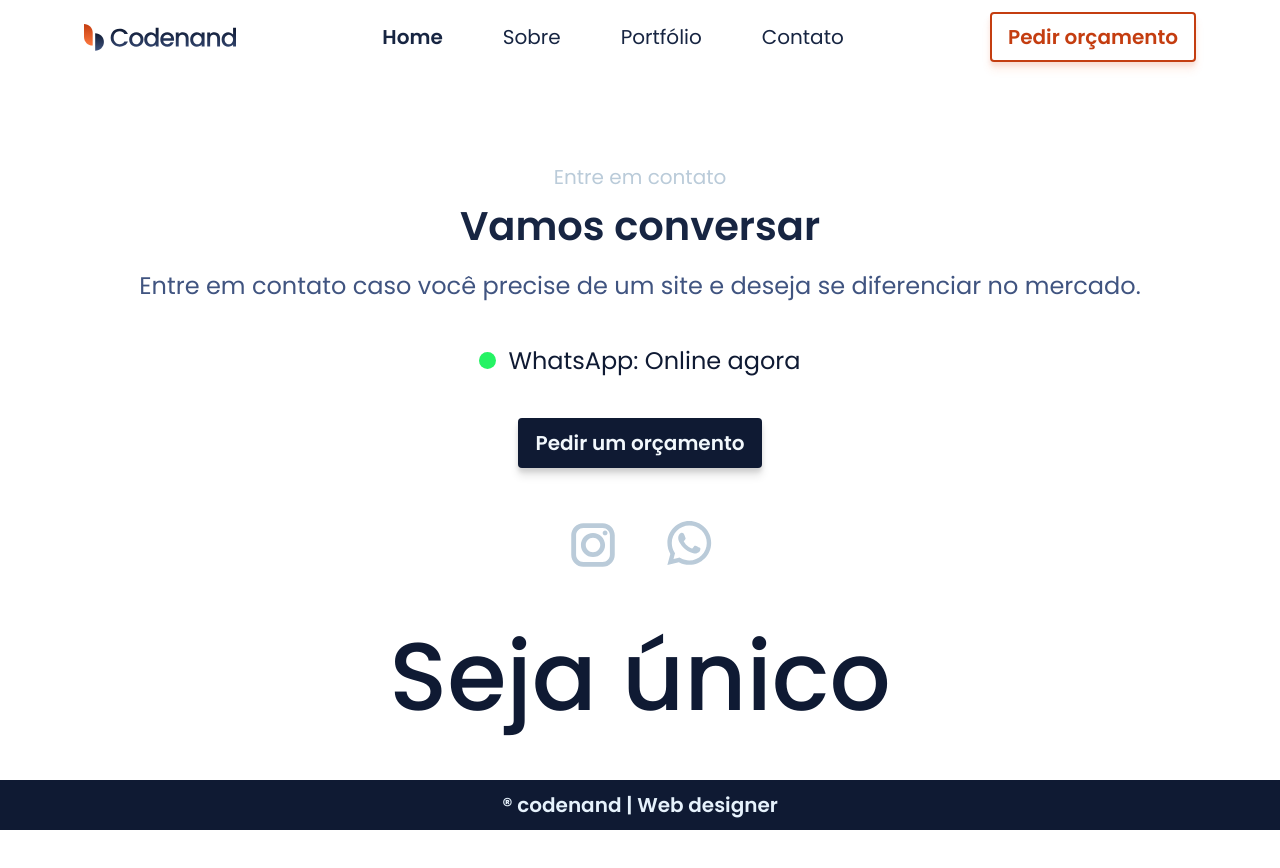
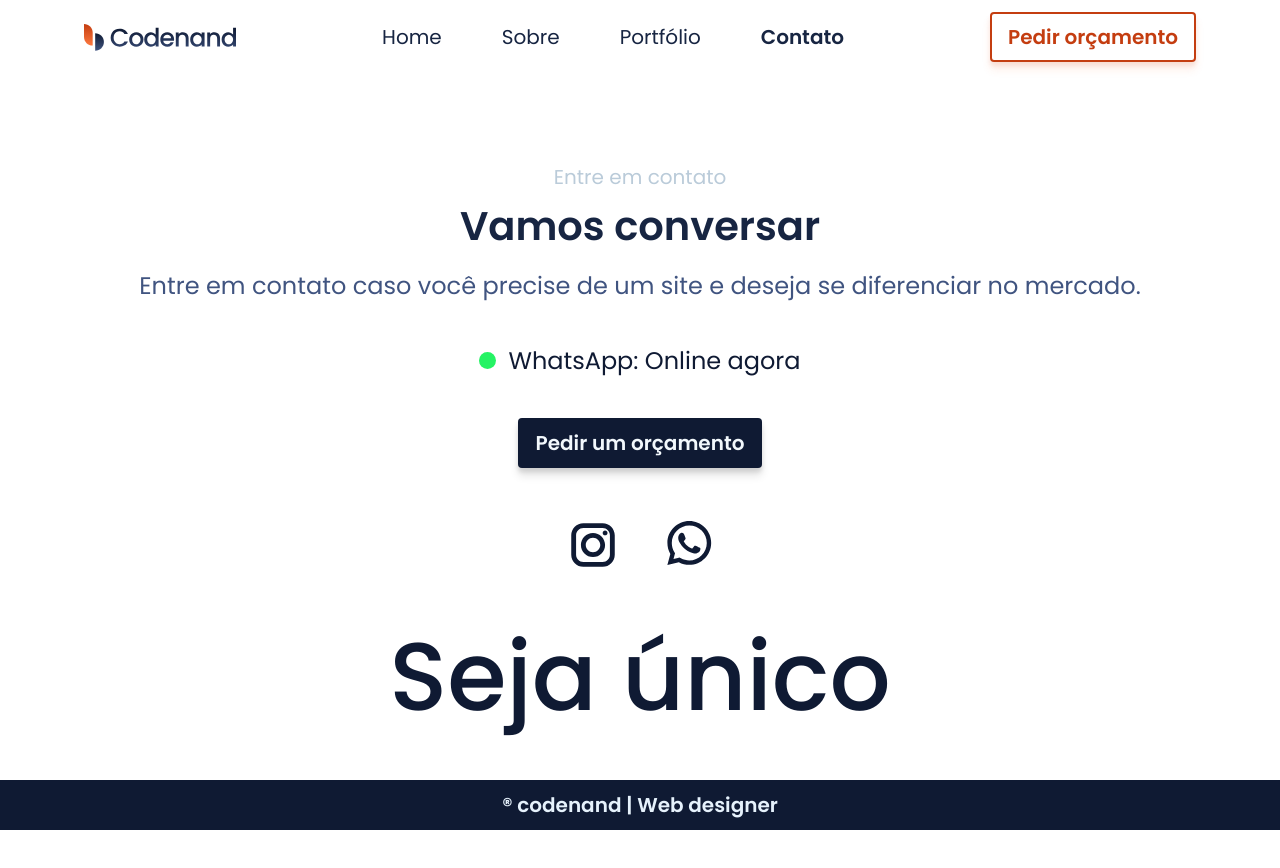
Before and after one commit to Weryclison/Codenand, a plain HTML site: page contato.html in a window 1280 px wide. Shown: the top 868 px of the page. Drawn offline with Linux system fonts and the light colour scheme.

Commit message:
pequenas correções

```diff
--- a/contato.html
+++ b/contato.html
@@ -22,10 +22,10 @@
         <span id="hamburguer"></span>
       </button>
       <ul id="menu">
-        <li class="font-1-g azul-4" style="font-weight: 600;"><a href="index.html">Home</a></li>
+        <li class="font-1-g azul-4"><a href="index.html">Home</a></li>
         <li class="font-1-g azul-4"><a href="sobre.html">Sobre</a></li>
         <li class="font-1-g azul-4"><a href="portfolio.html">Portfólio</a></li>
-        <li class="font-1-g azul-4"><a href="contato.html">Contato</a></li>
+        <li class="font-1-g azul-4" style="font-weight: 600;"><a href="contato.html">Contato</a></li>
       </ul>
     </nav>
     <a href="https://wa.me/5548996561838" class="botao">Pedir orçamento</a>
@@ -48,8 +48,8 @@
     </div>
 
     <div class="footer-redes">
-      <a href="https://www.instagram.com/codenandi/"><img src="./svg/instagram.svg" alt="Instagram Codenandi"></a>
-      <a href="https://wa.me/5548996561838"><img src="./svg/whatsap.svg" alt="WhatsApp Codenandi"></a>
+      <a href="https://www.instagram.com/codenandi/"><img src="./svg/instagra-cont.svg" alt="Instagram Codenandi"></a>
+      <a href="https://wa.me/5548996561838"><img src="./svg/whatsap-contc.svg" alt="WhatsApp Codenandi"></a>
     </div>
 
     <h2 class="font-1-a azul-5">Seja único</h2>
--- a/css/contato.css
+++ b/css/contato.css
@@ -4,6 +4,7 @@
 .contato .footer-redes {
   padding-bottom: 50px;
 }
+
 .contato h2 {
   text-align: center;
   margin-bottom: 50px;
```
Also changed, not shown: index.html (+1 -1 lines), sobre.html (+1 -1 lines), svg/instagra-cont.svg (added), svg/whatsap-contc.svg (added).
